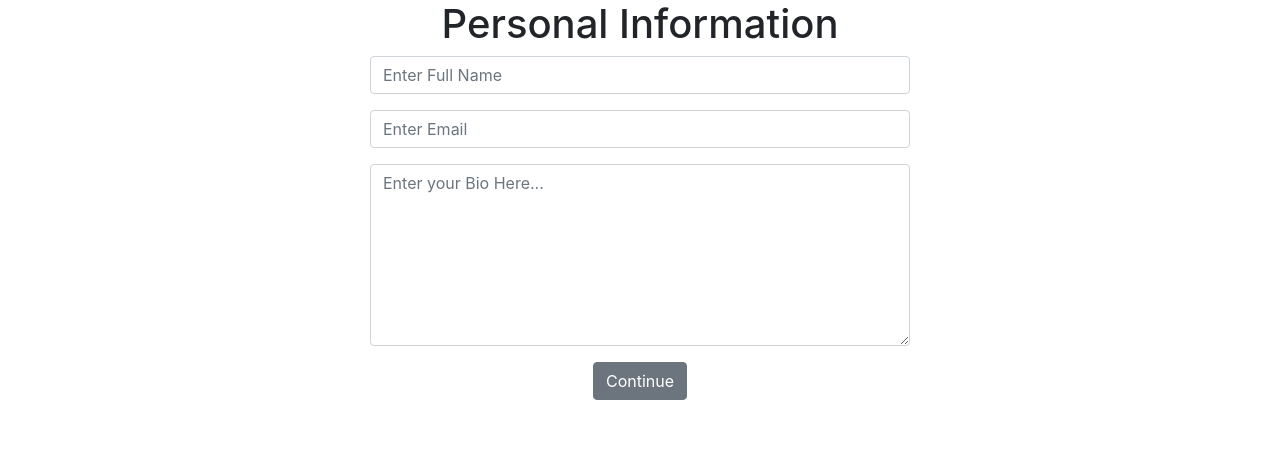
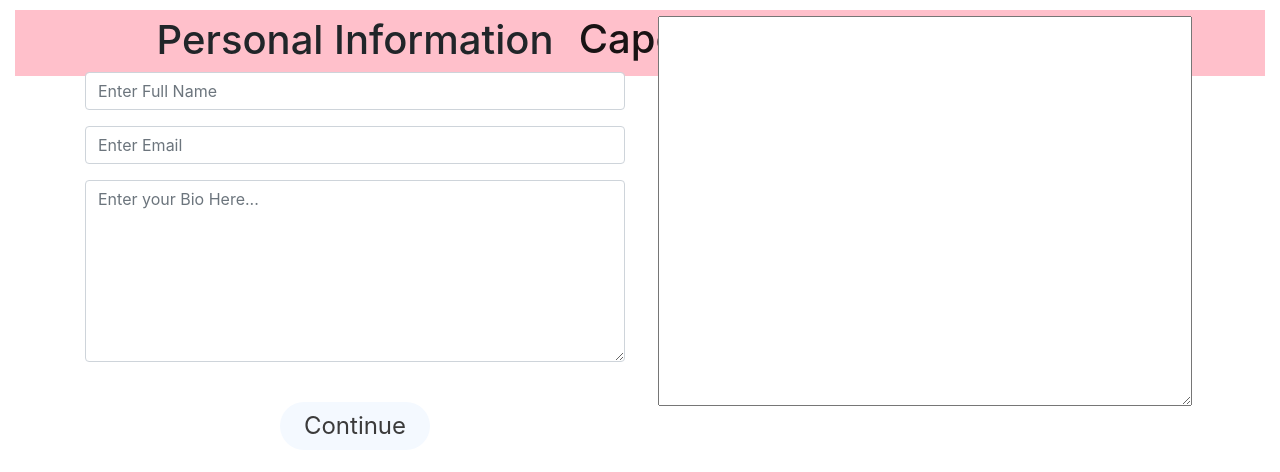
Before and after one commit to abimsedhain/portfolio_designer, a React (Create React App) app: page /form in a window 1280 px wide. Shown: the top 472 px of the page. Built offline with nearby package versions, Linux system fonts and the light colour scheme.

Commit message:
Slight Changes

```diff
--- a/src/components/About.js
+++ b/src/components/About.js
@@ -27,11 +27,11 @@ function About() {
 						A great portfolio can attract the eyes of many recruiters.
 					It can get you an interview and also allow you to show off your skills and project.
 					But for people whose work involves mostly non-design technical jobs,
-					it is hard to create an appealing portfolio website. This is where COPAS comes in handy.
+					it is hard to create an appealing portfolio website. This is where Capos comes in handy.
                      <br /><br />
 
-                     COPAS is a simple portfolio builder. Just enter the required information and get your portfolio
-                     generated. COPAS features minimal and flat design. And it takes less than 10 mintues. <br /><br />
+                     Capos is a simple portfolio builder. Just enter the required information and get your portfolio
+                     generated. Capos features minimal and flat design. And it takes less than 10 mintues. <br /><br />
 
                      You will receive a portfolio link that can be shared across multiple of social medias. Similarly,
                      you will be provided with HTML, CSS and JavaScript for fast and secure experience which you can host
--- a/src/components/AppNavbar.js
+++ b/src/components/AppNavbar.js
@@ -10,7 +10,7 @@ import {
 	NavLink,
 	Container
 } from 'reactstrap';
-import { Logo, Button, Description } from "./styled/StyledComponents"
+import { Logo, Button, Description, NavbarButton} from "./styled/StyledComponents"
 
 function AppNavbar() {
 	const [isOpen, setIsOpen] = useState(false);
@@ -54,8 +54,8 @@ function AppNavbar() {
 						</NavItem>
 
 						<NavItem>
-								<Button Small White className="btn-nav">Login/Signup
-                                    </Button>
+								<NavbarButton Small White className="btn-nav">Login/Signup
+                                    </NavbarButton>
 
 						</NavItem>
 					</Nav>
--- a/src/components/Instruction.js
+++ b/src/components/Instruction.js
@@ -22,7 +22,7 @@ function Instruction() {
 			<Container fluid className="py-5" id="instruction">
 				<Row className="">
 					<Col>
-						<Header Small White>Intructions</Header>
+						<Header Small White>Instructions</Header>
 					</Col>
 				</Row>
 				<Row className="py-2">
--- /dev/null
+++ b/src/components/LogoBar.js
@@ -0,0 +1,30 @@
+import React from 'react';
+import {
+	Navbar,
+	NavbarBrand,
+	Container
+} from 'reactstrap';
+
+function AppNavbar() {
+const navStyle = {
+	position: 'absolute',
+	left: '50%',
+	transform: 'translateX(-50%)',
+	top:'10px',
+	width:'100%',
+	background:'pink'
+}
+	return (
+		<Container fluid>
+			<Navbar light expand="md">
+				<NavbarBrand href="/" style={navStyle}>
+					<h1>Capos</h1>
+				</NavbarBrand>
+
+			</Navbar>
+		</Container>
+
+	)
+}
+
+export default AppNavbar
--- a/src/components/form/PersonalInfo.js
+++ b/src/components/form/PersonalInfo.js
@@ -1,7 +1,9 @@
 import React from 'react'
 import { Formik, Form, Field, ErrorMessage } from 'formik';
 import * as yup from 'yup';
-import { Label, Input, Button, FormGroup } from "reactstrap"
+import { Input, FormGroup } from "reactstrap"
+import {Button} from '../styled/StyledComponents';
+
 
 const validationSchema = yup.object({
 	// fullName: yup.string().required('Name is required').max(20),
@@ -11,7 +13,6 @@ const validationSchema = yup.object({
 
 const PersonalInfo = ({ formData, setFormData, nextStep }) => {
 	return (
-
 		<Formik
 			initialValues={formData}
 			onSubmit={values => {
@@ -20,33 +21,34 @@ const PersonalInfo = ({ formData, setFormData, nextStep }) => {
 				console.log(values);
 			}}
 			validationSchema={validationSchema}>
-
 			<Form>
 				<h1>Personal Information</h1>
 
 				<FormGroup>
 					{/* <Label>Full Name</Label> */}
-					<Field type="text" id="fullName" name="fullName" as={Input} placeholder="Enter Full Name"></Field>
+					<Field type="text" id="fullName" name="fullName" as={Input} placeholder="Enter Full Name"
+						></Field>
 					<ErrorMessage name='fullName' />
 				</FormGroup>
 
 				<FormGroup>
 					{/* <Label>Email</Label> */}
-					<Field type='email' id='email' name='email' as={Input} placeholder="Enter Email" />
+					<Field type='email' id='email' name='email' as={Input} placeholder="Enter Email"/>
 					<ErrorMessage name='email' />
 				</FormGroup>
 
 				<FormGroup>
 					{/* <Label>Bio</Label> */}
-					<Field rows='5' id='bio'name='bio' as={() => (<Input type="textarea" rows="7" placeholder="Enter your Bio Here..."></Input>)}/>
+					<Field rows='5' id='bio' name='bio' as={() => (<Input type="textarea" rows="7" placeholder="Enter your Bio Here..."></Input>)} />
 					<ErrorMessage name='email' />
 				</FormGroup>
-{/*
+				{/*
 				<FormGroup>
 					<input type="input" class="form__field" placeholder="Enter Full Name" name="name" id='name' />
 				</FormGroup> */}
-				<Button type='submit'> Continue </Button>
+				<Button Secondary type='submit'> Continue </Button>
 			</Form>
+
 		</Formik>
 
 
--- a/src/components/form/UserDetails.js
+++ b/src/components/form/UserDetails.js
@@ -8,6 +8,7 @@ import SocialMedia from './SocialMedia';
 import Experience from './Experience';
 import Education from './Education';
 import Submit from './Submit';
+import LogoBar from '../LogoBar';
 
 function UserDetails({ match }) {
 	const history = useHistory()
@@ -48,7 +49,9 @@ function UserDetails({ match }) {
 
 
 	return (
-		<Container>
+		<>
+		<LogoBar/>
+		<Container >
 			<Row>
 				<Col className="mx-auto col-12 col-sm-8 col-md-6">
 					<Route path={`${match.path}/:formId?`} render={(props)=>{
@@ -56,8 +59,13 @@ function UserDetails({ match }) {
 						const id = parseInt(matchInner.params.formId) || 0
 						return React.createElement(FormComponents.current[id], {formData, setFormData, nextStep:()=>history.push(`${match.url}/${id+1}`), prevStep:()=>history.goBack() })}}/>
 				</Col>
+
+				<Col className="mx-auto col-12 col-sm-8 col-md-6">
+				<textarea rows='16' cols='50'></textarea>
+				</Col>
 			</Row>
 		</Container>
+		</>
 	)
 }
 
--- a/src/components/styled/StyledComponents.js
+++ b/src/components/styled/StyledComponents.js
@@ -46,6 +46,9 @@ const Button = styled.button`
 	}
 `
 
+const NavbarButton = styled(Button)`
+	margin-top: 5px;
+`
 
 
-export { Header, Logo, Subheader, Description, Button }
+export { Header, Logo, Subheader, Description, Button,NavbarButton}
```
